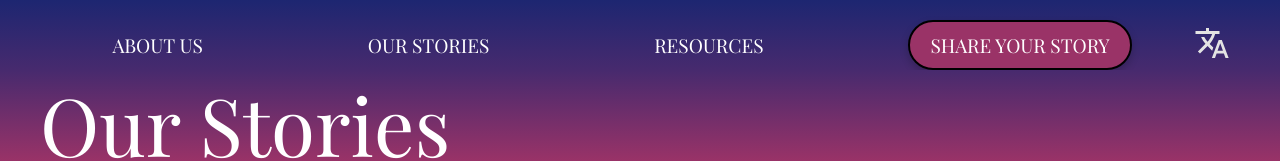
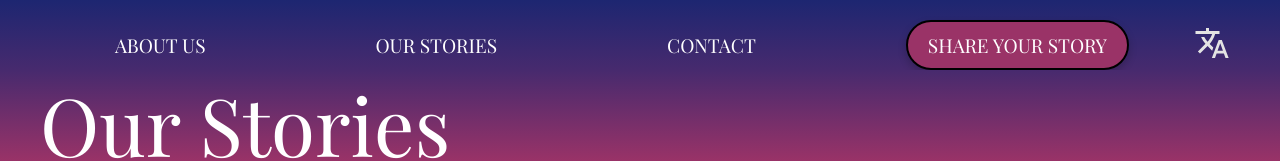
Before and after one commit to Xelo04/Mindful-Media, a React (Vite) app: page /our-stories in a window 1280 px wide. Shown: the top 161 px of the page. Built offline with nearby package versions, Linux system fonts and the light colour scheme; a web font is replaced by a local one.

Commit message:
Update README.md and correct navigation title in navbarData

```diff
--- a/src/data.ts
+++ b/src/data.ts
@@ -11,7 +11,7 @@ export const navbarData = [
   },
   {
     id: 3,
-    navigationTitle: "RESOURCES",
+    navigationTitle: "CONTACT",
     url: "/contact",
   },
   {
```
Also changed, not shown: 1 other file (tests, documents, lock files or other folders).
